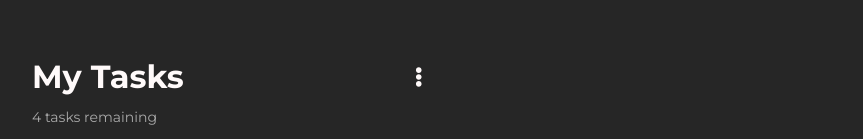
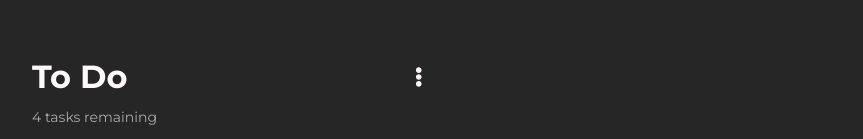
Before and after one commit to jorgearimitsu/todo, a React (Create React App) app: page / in a window 1280 px wide. Shown: the top 139 px of the page, without its empty margins (96-959 px from the left). Built offline with nearby package versions, Linux system fonts and the light colour scheme.

Commit message:
Changing title

```diff
--- a/public/index.html
+++ b/public/index.html
@@ -24,7 +24,7 @@
       work correctly both with client-side routing and a non-root public URL.
       Learn how to configure a non-root public URL by running `npm run build`.
     -->
-    <title>React App</title>
+    <title>To Do App</title>
   </head>
   <body>
     <noscript>You need to enable JavaScript to run this app.</noscript>
--- a/src/components/Tasks/Header/index.js
+++ b/src/components/Tasks/Header/index.js
@@ -10,7 +10,7 @@
 
   return (
     <header className={styles.header}>
-      <h1 className={styles.title}>My Tasks</h1>
+      <h1 className={styles.title}>To Do</h1>
 
       <div className={styles.taskInfo}>
         <TaskCounter
```
